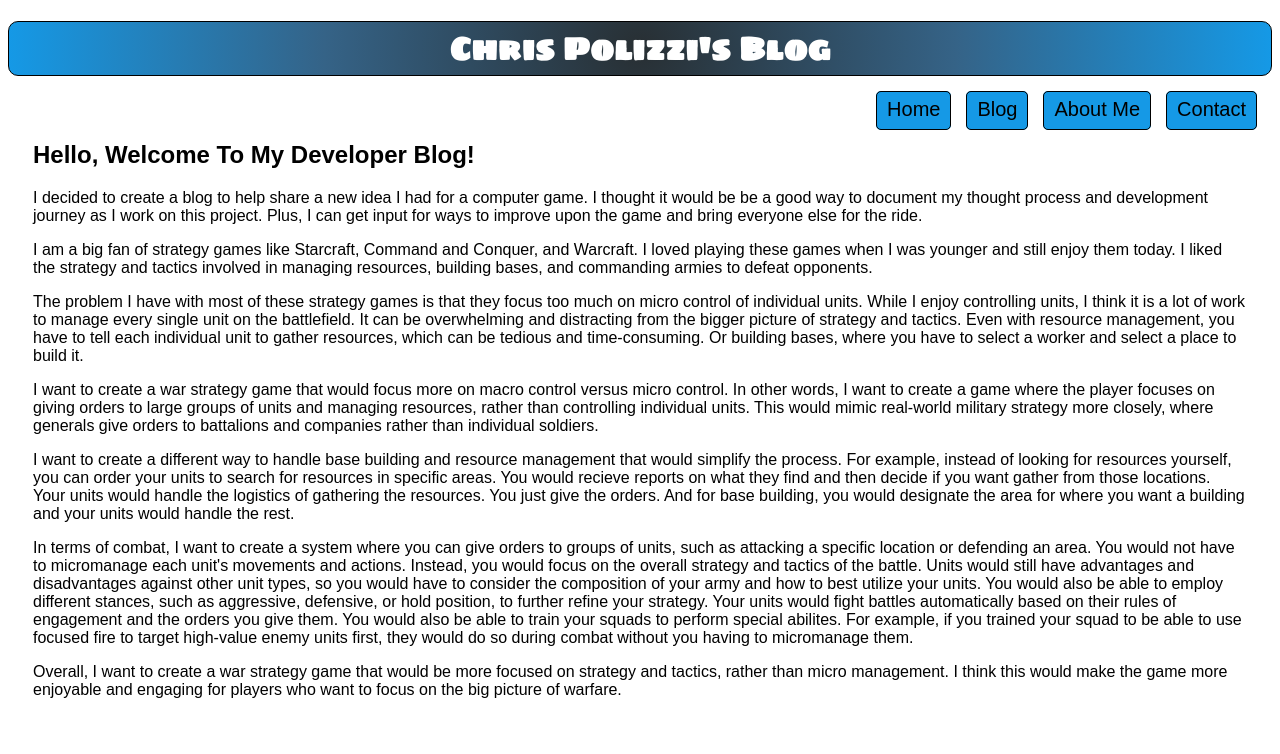
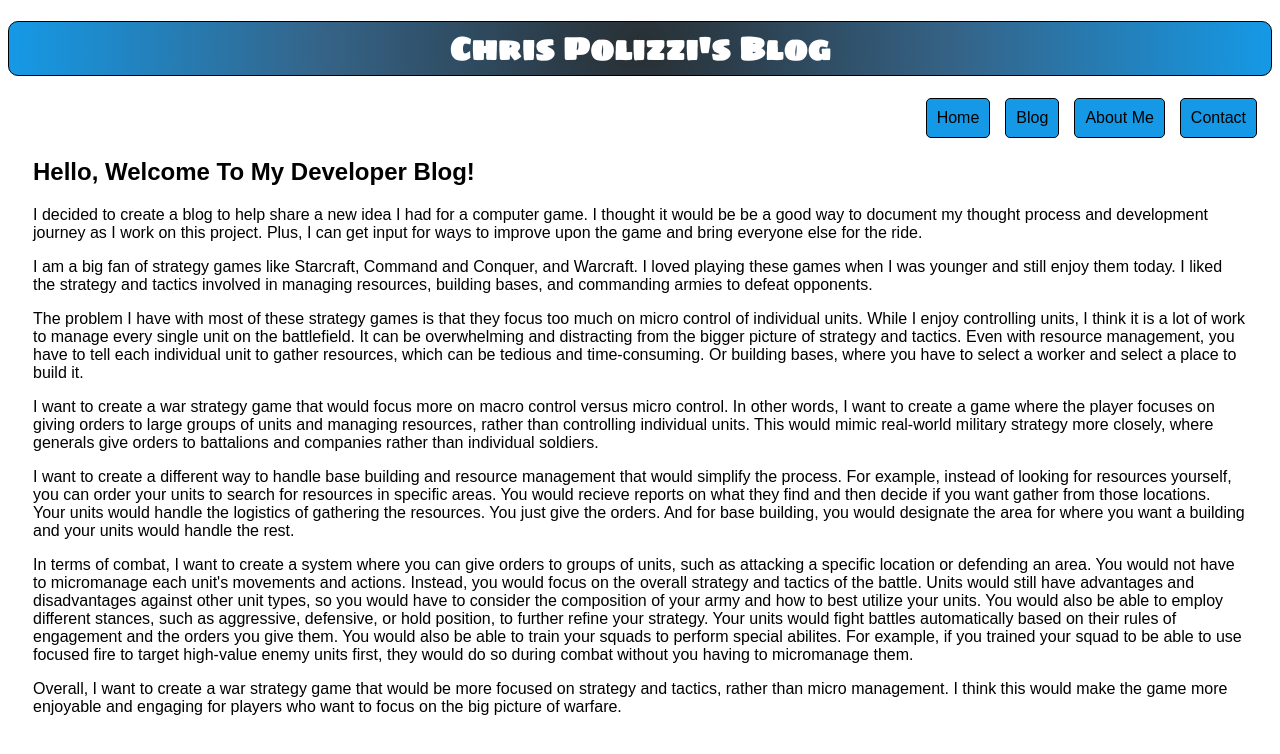
Before and after one commit to polizzichristopher-del/developer-blog, an Angular app: page / in a window 1280 px wide. Shown: the top 754 px of the page. Built offline with nearby package versions, Linux system fonts and the light colour scheme; a web font is replaced by a local one.

Commit message:
fixed menu

```diff
--- a/src/app/menu/menu.component.css
+++ b/src/app/menu/menu.component.css
@@ -1,24 +1,25 @@
-li {
-    display: inline;
+.menu div {
     margin-right: 15px;
     cursor: pointer;
     border: 1px solid black;
     border-radius: 5px;
     padding: 10px;
-    background-color: rgba(21, 153, 230, 1)
+    background-color: rgba(21, 153, 230, 1);
+    text-align: center;
 }
 
-li:hover{
+.menu div:hover{
     background-color: lightgray;
 }
 
-li a {
+.menu div a {
     text-decoration: none;
     color: black;
     font-family: 'Vend Sans', sans-serif;
-    font-size: 20px;
+    font-size: auto;
 }
 
 .menu {
-    text-align: right;
+    display: flex;
+    justify-content: right;
 }
--- a/src/app/menu/menu.component.html
+++ b/src/app/menu/menu.component.html
@@ -1,8 +1,6 @@
 <div class="menu">
-  <ul>
-    <li><a routerLink="/" routerLinkActive="active">Home</a></li>
-    <li><a routerLink="/blog" routerLinkActive="active">Blog</a></li>
-    <li><a routerLink="/aboutme" routerLinkActive="active">About Me</a></li>
-    <li><a routerLink="/contact" routerLinkActive="active">Contact</a></li>
-  </ul>
+  <div ><a routerLink="/" routerLinkActive="active">Home</a></div>
+  <div><a routerLink="/blog" routerLinkActive="active">Blog</a></div>
+  <div><a routerLink="/aboutme" routerLinkActive="active">About Me</a></div>
+  <div><a routerLink="/contact" routerLinkActive="active">Contact</a></div>
 </div>
```
